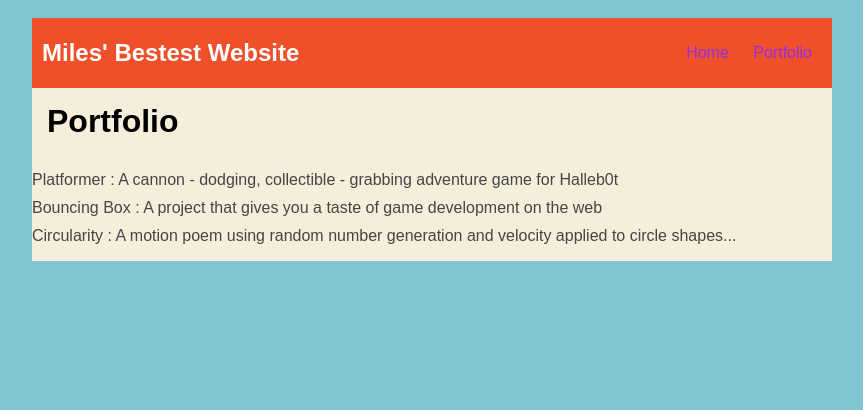
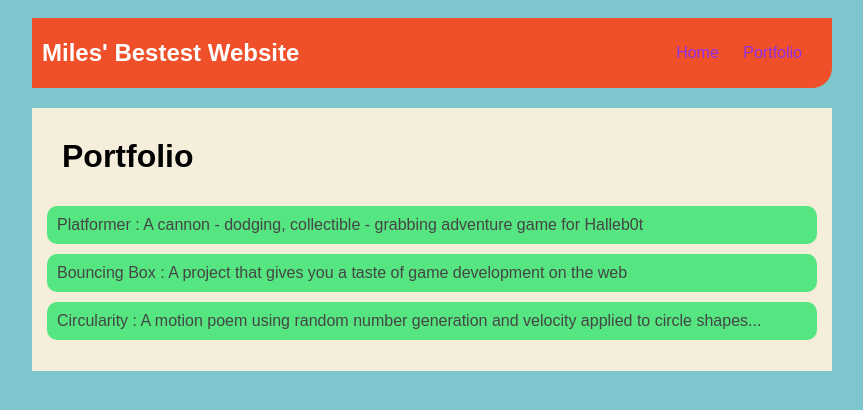
Before and after one commit to mde224/mde224.github.io, a plain HTML site: page portfolio.html in a window 1280 px wide. Shown: the whole page, without its empty margins (208-1071 px from the left). Drawn offline with Linux system fonts and the light colour scheme.

Commit message:
fixing syntax

```diff
--- a/portfolio.html
+++ b/portfolio.html
@@ -1,5 +1,6 @@
 <head>
     <title> Miles' Bestest Website </title>
+    <link rel="stylesheet" href="style.css">
     <style type="text/css">body {
       background: rgb(125, 198, 205);
       color: rgb(45, 45, 45);
@@ -22,6 +23,7 @@
       margin: 0 auto;
       display: flex;
       padding: 10px;
+      margin-bottom: 20px;
   }
   h1 {
       display: flex;
@@ -59,7 +61,7 @@
          }
 
          #portfolio li {
-             background: rgb(86, 230, 129)
+             background: rgb(86, 230, 129);
              padding: 10px;
              border-radius: 10px;
              margin-bottom: 10px;
```
